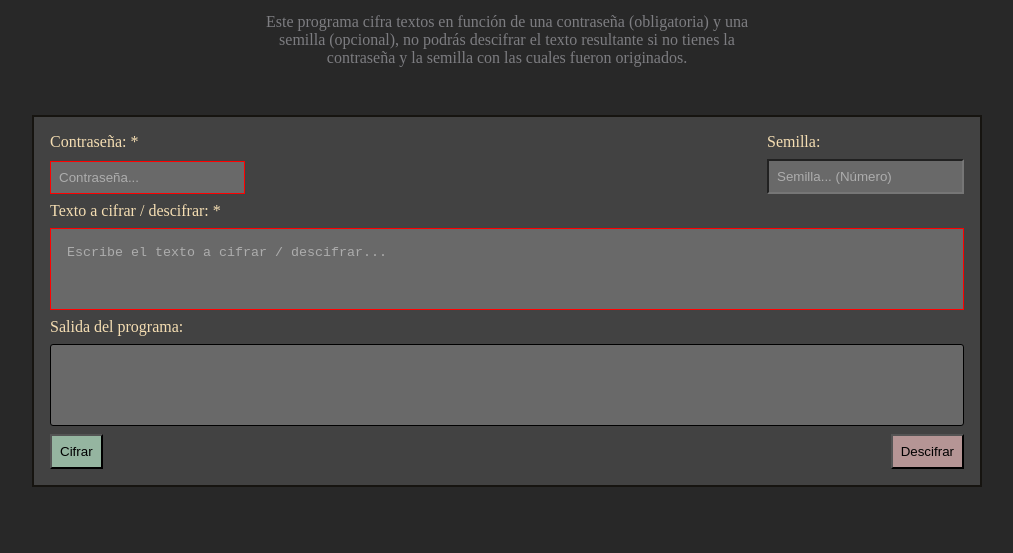
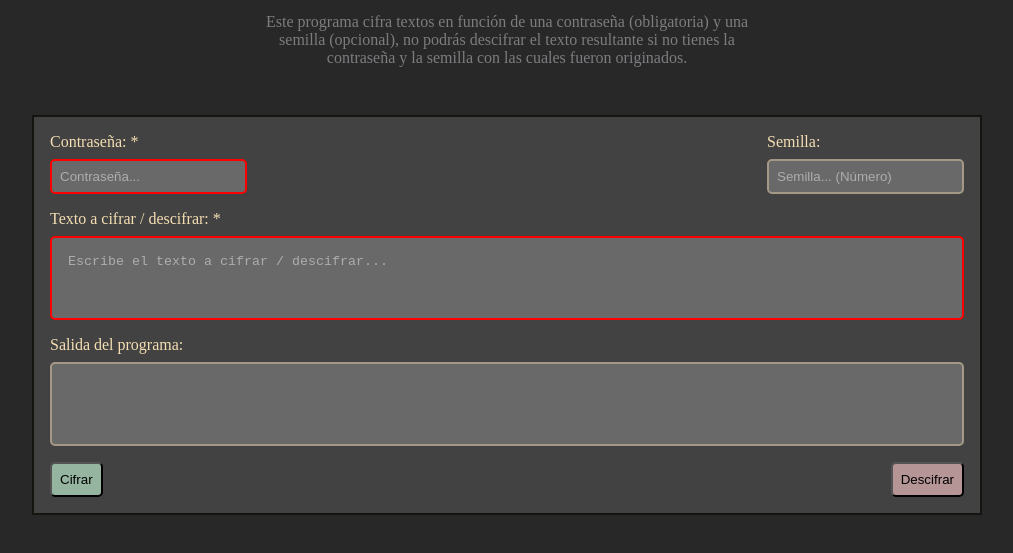
Before and after one commit to manuelmsni/Enigma, a plain HTML site: page index.html in a window 1280 px wide. Both pictures are taken after a click on the button "Cifrar". Shown: the part 179-732 px from the top of the page, without its empty margins (133-1146 px from the left). Drawn offline with Linux system fonts and the light colour scheme.

Commit message:
solved issue with css

```diff
--- a/assets/style.css
+++ b/assets/style.css
@@ -20,14 +20,17 @@ a{
 button{
     padding:0.5rem;
     cursor: pointer;
+    border-radius: 5px;
 }
 button:hover{
     filter:invert();
 }
 input, textarea, #cyphered{
+    border: 2px solid #a39986;
     background-color: #696969;
     color:white;
     padding: 0.5rem;
+    border-radius: 5px;
 }
 ::placeholder {
     color: rgb(173, 173, 173);
@@ -38,7 +41,7 @@ input, textarea, #cyphered{
     max-width: 950px;
     display: flex;
     flex-direction: column;
-    gap: 0.5rem;
+    gap: 1rem;
     margin: auto;
     margin-top: 3rem;
     padding: 1rem;
@@ -58,8 +61,6 @@ input, textarea, #cyphered{
     resize: none;
 }
 #cyphered{
-    border: 1px solid black;
-    border-radius: 3px;
     min-height: 3rem;
     padding: 1rem;
     cursor: pointer;
@@ -69,12 +70,13 @@ input, textarea, #cyphered{
     filter:invert();
 }
 .redBorder{
-    border: 1.5px solid red;
+    border-color: red !important;
 }
 .orangeBorder{
-    border: 1.5px solid orange;
+    border-color: orange !important;
 }
 .gap{
+    display: flex;
     gap: 0.5rem;
     justify-content: space-between;
 }
@@ -94,6 +96,12 @@ input, textarea, #cyphered{
     max-width: 500px;
     margin: auto;
 }
+.fill{
+    max-width: -webkit-fill-available;
+}
+.round{
+    border-radius: 6px;
+}
 #icon{
     text-align: center;
     margin-top: 2rem;
--- a/index.html
+++ b/index.html
@@ -20,12 +20,14 @@
         <p class="gray w500">Este programa cifra textos en función de una contraseña (obligatoria) y una semilla (opcional), no podrás descifrar el texto resultante si no tienes la contraseña y la semilla con las cuales fueron originados.</p>
         <div id="container">
             <div class="gap">
-                <label class="column gap">Contraseña: *<input type="text" id="password" name="password" placeholder="Contraseña..."></label>
-                <label class="column gap">Semilla:<input type="text" id="seed" name="seed" placeholder="Semilla... (Número)"></label>
+                <label class="column gap fill">Contraseña: *<input type="text" id="password" class="fill" name="password" placeholder="Contraseña..."></label>
+                <label class="column gap fill">Semilla:<input type="text" id="seed" class="fill" name="seed" placeholder="Semilla... (Número)"></label>
             </div>
-            <label class="column gap">Texto a cifrar / descifrar: *<textarea id="text" placeholder="Escribe el texto a cifrar / descifrar..."></textarea></label>
-            <label>Salida del programa:<span id="output"></span></label>
-            <div id="cyphered" onclick="copy(this)" title="[Click] Copiar al portapapeles"></div>
+            <label class="column gap fill">Texto a cifrar / descifrar: *<textarea id="text" class="fill" placeholder="Escribe el texto a cifrar / descifrar..."></textarea></label>
+            <div class="column gap">
+                <label>Salida del programa:<span id="output"></span></label>
+                <div id="cyphered" onclick="copy(this)" title="[Click] Copiar al portapapeles"></div>
+            </div>
             <div class="gap">
                 <button id="cypher" onclick="cypher()">Cifrar</button>
                 <button id="decypher" onclick="decypher()">Descifrar</button>
```
